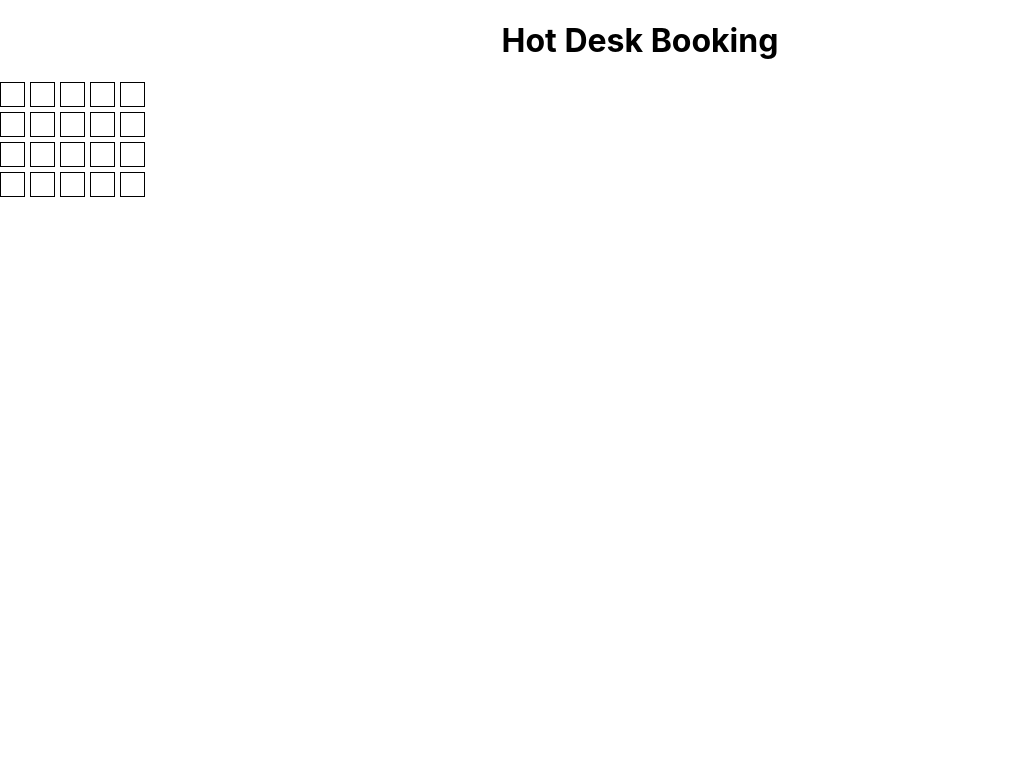
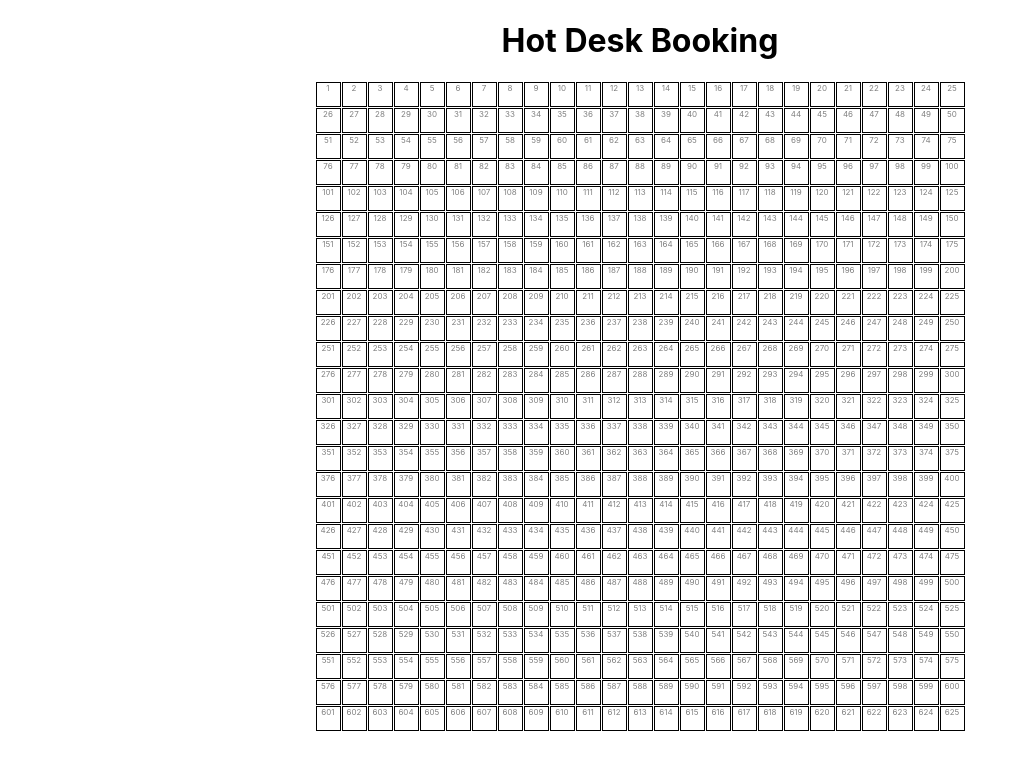
Before and after one commit to BennyCarlsson/hot-desk-booking, a React (Create React App) app: page / in a window 1280 px wide. Shown: the top 770 px of the page, without its empty margins (0-1028 px from the left). Built offline with nearby package versions, Linux system fonts and the light colour scheme.

Commit message:
feat: Grid

```diff
--- a/src/App.css
+++ b/src/App.css
@@ -1,38 +1,3 @@
 .App {
   text-align: center;
 }
-
-.App-logo {
-  height: 40vmin;
-  pointer-events: none;
-}
-
-@media (prefers-reduced-motion: no-preference) {
-  .App-logo {
-    animation: App-logo-spin infinite 20s linear;
-  }
-}
-
-.App-header {
-  background-color: #282c34;
-  min-height: 100vh;
-  display: flex;
-  flex-direction: column;
-  align-items: center;
-  justify-content: center;
-  font-size: calc(10px + 2vmin);
-  color: white;
-}
-
-.App-link {
-  color: #61dafb;
-}
-
-@keyframes App-logo-spin {
-  from {
-    transform: rotate(0deg);
-  }
-  to {
-    transform: rotate(360deg);
-  }
-}
--- a/src/components/RoomGrid/index.tsx
+++ b/src/components/RoomGrid/index.tsx
@@ -1,30 +1,40 @@
+import { useState } from 'react';
 import { GridContainer, GridItem } from './styles';
 
 type RoomGridProps = {};
+type DeskType = { [key: string]: { x: number; y: number } };
 
 const RoomGrid = (props: RoomGridProps) => {
+  const [desks, setDesks] = useState<DeskType>({});
+  const columns = 25;
+  const rows = 25;
+  const calcIndex = (i: number, y: number) => rows * i + 1 + y;
+
+  const handleOnClick = (x: number, y: number) => {
+    console.log(x, y);
+    setDesks({ [`${x}${y}`]: { x, y } });
+  };
+  const getClassName = (x: number, y: number) => {
+    console.log(desks[`${x}${y}`]);
+    if (typeof desks[`${x}${y}`] !== 'undefined') {
+      return 'Mark';
+    }
+  };
   return (
-    <GridContainer {...props}>
-      <GridItem />
-      <GridItem />
-      <GridItem />
-      <GridItem />
-      <GridItem />
-      <GridItem />
-      <GridItem />
-      <GridItem />
-      <GridItem />
-      <GridItem />
-      <GridItem />
-      <GridItem />
-      <GridItem />
-      <GridItem />
-      <GridItem />
-      <GridItem />
-      <GridItem />
-      <GridItem />
-      <GridItem />
-      <GridItem />
+    <GridContainer columns={columns} rows={rows} {...props}>
+      {[...Array(columns)].map((e, i) =>
+        [...Array(rows)].map((e, y) => (
+          <GridItem
+            className={getClassName(i, y)}
+            key={calcIndex(i, y)}
+            onClick={() => {
+              handleOnClick(i, y);
+            }}
+          >
+            {calcIndex(i, y)}
+          </GridItem>
+        ))
+      )}
     </GridContainer>
   );
 };
--- a/src/components/RoomGrid/styles.tsx
+++ b/src/components/RoomGrid/styles.tsx
@@ -1,13 +1,24 @@
 import styled from 'styled-components';
 
-export const GridContainer = styled.div`
+type GridContainerType = {
+  rows: number;
+  columns: number;
+};
+
+export const GridContainer = styled.div<GridContainerType>`
   display: grid;
-  grid-template-rows: repeat(5, 25px);
-  grid-template-columns: repeat(5, 25px);
-  column-gap: 5px;
-  row-gap: 5px;
+  grid-template-rows: ${({ rows }) => `repeat(${rows}, 25px)`};
+  grid-template-columns: ${({ columns }) => `repeat(${columns}, 25px)`};
+  column-gap: 1px;
+  row-gap: 1px;
+  justify-content: center;
 `;
 
 export const GridItem = styled.div`
   border: 1px solid black;
+  font-size: 8px;
+  color: gray;
+  &.Mark {
+    background-color: gray;
+  }
 `;
```
